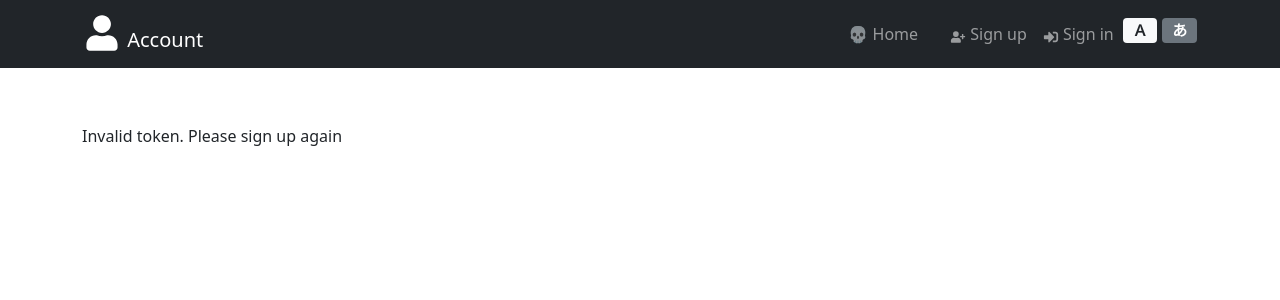
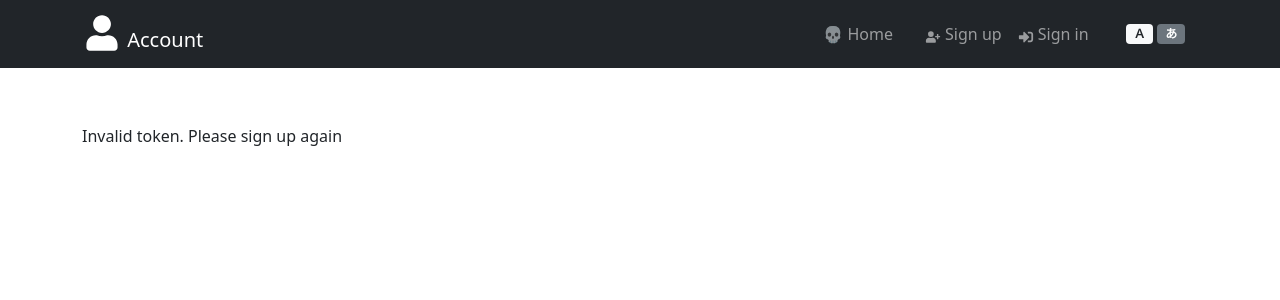
Before and after one commit to lxmmxl56/django-jack-skeleton, a Django app: page /en/account/activate/1/1/ in a window 1280 px wide. Shown: the top 300 px of the page. Run offline with Django 3.2, Linux system fonts and the light colour scheme; parts of the project's set-up code (start-up, migrations or seed data) failed here and were passed over; some libraries are stand-ins or nearby versions.

Commit message:
MINOR: Nav bar tweaks

```diff
--- a/jack/templates/base.html
+++ b/jack/templates/base.html
@@ -69,12 +69,12 @@
             </a>
           </li>
           {% endif %}
-          <div class="d-inline-block ml-1 ml-md-3 ml-lg-5">
+          <div class="d-inline-block ms-1 ms-md-3">
             <form class="form-inline" action="{% url 'set_language' %}" method="post">
               {% csrf_token %}
               <input class="form-control form-control-sm" name="next" type="hidden" value="{{ request.get_full_path|remove_language_codes }}">
               <input class="form-control form-control-sm" name="language" type="hidden" value="{% if LANGUAGE_CODE and 'ja' == LANGUAGE_CODE %}en{% else %}ja{% endif %}">
-              <button class="btn btn-lg language-button p-0" type="submit">
+              <button class="btn language-button" type="submit">
                 {% if LANGUAGE_CODE and 'ja' == LANGUAGE_CODE %}<span class="badge bg-secondary">Ａ</span>  <span class="badge bg-light text-dark">あ</span>{% else %}<span class="badge bg-light text-dark">Ａ</span>  <span class="badge bg-secondary">あ</span>{% endif %}
               </button>
             </form>
```
